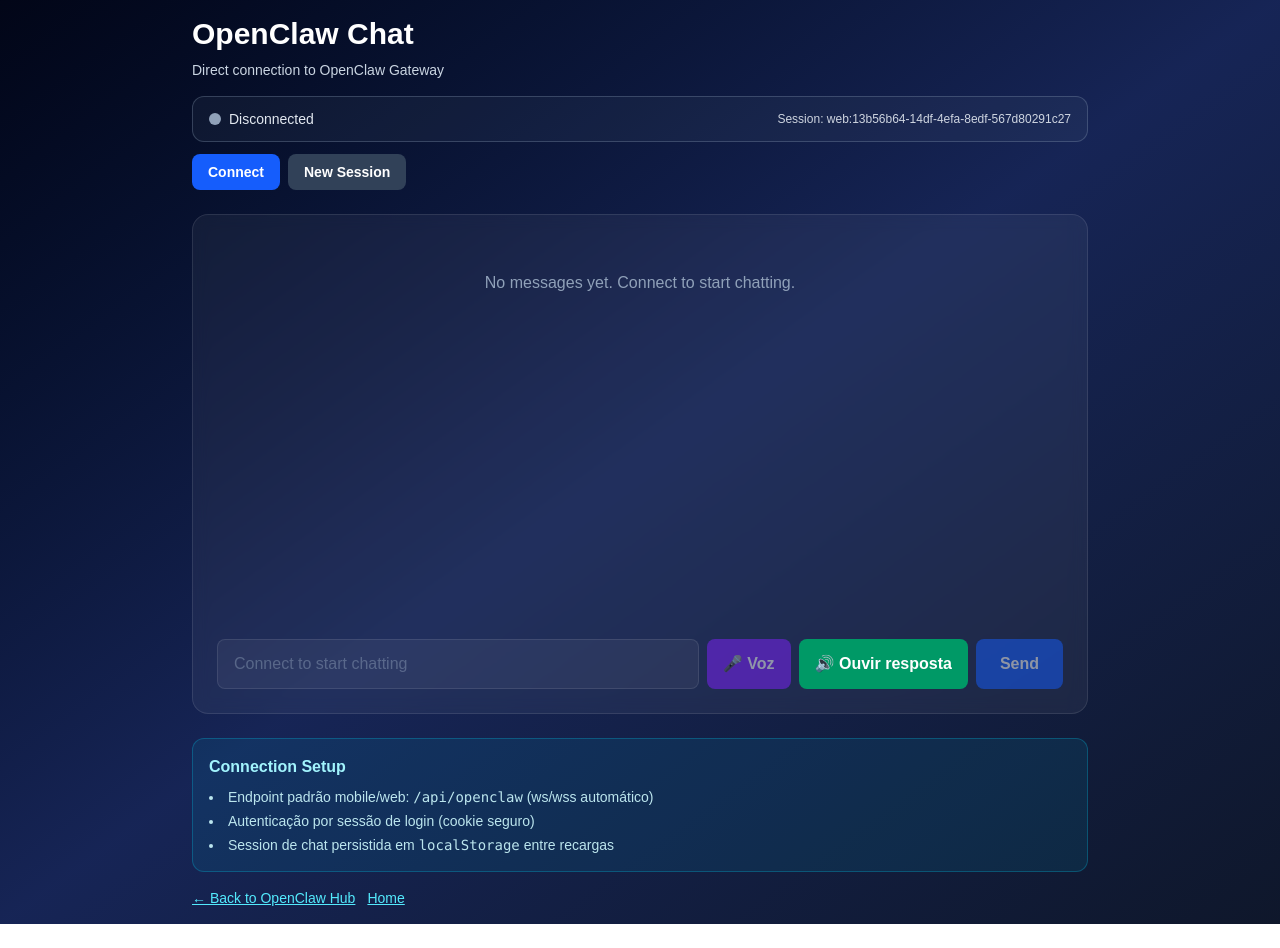
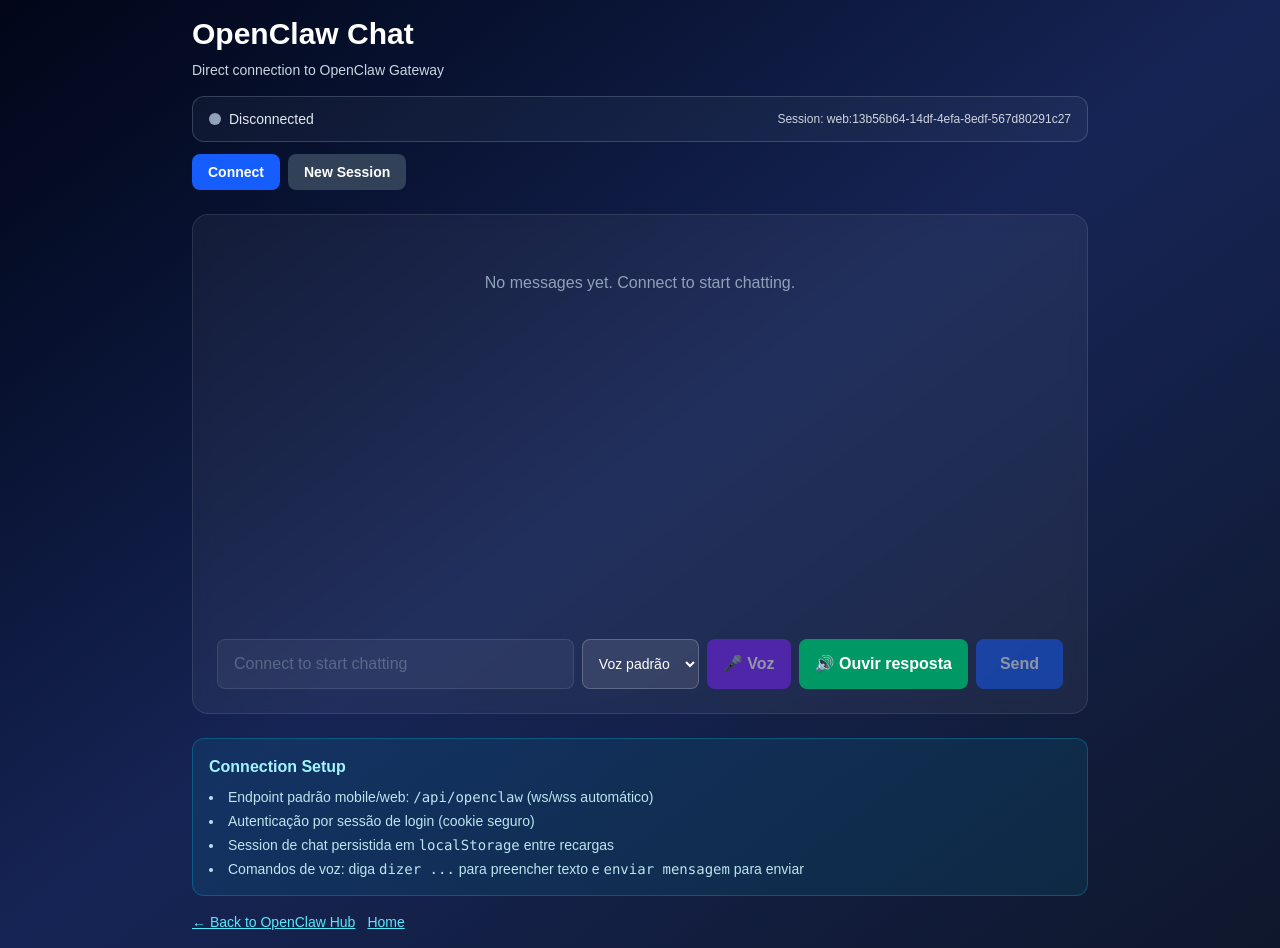
Before and after one commit to hebertpaes/hebertpaes-portfolio, a Next.js app: page /openclaw/chat in a window 1280 px wide. Before the commit the page ends 924 px from the top, so only its background shows below. Built offline with nearby package versions, Linux system fonts and the light colour scheme.

Commit message:
feat: add voice commands and selectable TTS voices in chat assistant

```diff
--- a/app/openclaw/chat/page.tsx
+++ b/app/openclaw/chat/page.tsx
@@ -21,6 +21,8 @@ export default function OpenClawChat() {
   const [connectionStatus, setConnectionStatus] = useState<ConnectionStatus>("disconnected");
   const [sessionId, setSessionId] = useState(DEFAULT_SESSION);
   const [isListening, setIsListening] = useState(false);
+  const [selectedVoice, setSelectedVoice] = useState("");
+  const [voices, setVoices] = useState<SpeechSynthesisVoice[]>([]);
 
   const wsRef = useRef<WebSocket | null>(null);
   const messagesEndRef = useRef<HTMLDivElement>(null);
@@ -83,6 +85,26 @@ export default function OpenClawChat() {
     localStorage.setItem(STORAGE_KEY, fresh);
     setSessionId(fresh);
   }, []);
+
+  useEffect(() => {
+    if (typeof window === "undefined" || !window.speechSynthesis) return;
+
+    const loadVoices = () => {
+      const list = window.speechSynthesis.getVoices();
+      setVoices(list);
+      if (!selectedVoice && list.length) {
+        const pt = list.find((v) => v.lang.toLowerCase().startsWith("pt"));
+        setSelectedVoice((pt || list[0]).name);
+      }
+    };
+
+    loadVoices();
+    window.speechSynthesis.onvoiceschanged = loadVoices;
+
+    return () => {
+      window.speechSynthesis.onvoiceschanged = null;
+    };
+  }, [selectedVoice]);
 
   const resetSession = () => {
     const fresh = createSessionId();
@@ -197,7 +219,25 @@ export default function OpenClawChat() {
     };
     recognition.onresult = (event: any) => {
       const transcript = event?.results?.[0]?.[0]?.transcript || "";
-      if (transcript) setInput(transcript);
+      if (!transcript) return;
+
+      const normalized = String(transcript).trim().toLowerCase();
+      if (normalized === "enviar mensagem" || normalized === "enviar") {
+        if (connected && input.trim()) {
+          const message = { type: "message", content: input, session: sessionId || DEFAULT_SESSION };
+          wsRef.current?.send(JSON.stringify(message));
+          setMessages((prev) => [...prev, { role: "user", content: input }]);
+          setInput("");
+        }
+        return;
+      }
+
+      if (normalized.startsWith("dizer ")) {
+        setInput(transcript.replace(/^dizer\s+/i, ""));
+        return;
+      }
+
+      setInput(transcript);
     };
 
     recognition.start();
@@ -212,6 +252,10 @@ export default function OpenClawChat() {
 
     const utterance = new SpeechSynthesisUtterance(lastAssistant.content);
     utterance.lang = "pt-BR";
+
+    const picked = voices.find((v) => v.name === selectedVoice);
+    if (picked) utterance.voice = picked;
+
     synth.cancel();
     synth.speak(utterance);
   };
@@ -295,6 +339,17 @@ export default function OpenClawChat() {
               disabled={!connected}
               className="flex-1 min-w-[220px] bg-white/10 border border-white/20 rounded-lg px-4 py-3 text-white placeholder-slate-400 focus:outline-none focus:ring-2 focus:ring-blue-500 disabled:opacity-50 disabled:cursor-not-allowed"
             />
+            <select
+              value={selectedVoice}
+              onChange={(e) => setSelectedVoice(e.target.value)}
+              className="bg-white/10 border border-white/20 rounded-lg px-3 py-3 text-sm"
+              title="Voz para leitura"
+            >
+              {voices.length === 0 && <option value="">Voz padrão</option>}
+              {voices.map((v) => (
+                <option key={v.name} value={v.name}>{v.name} ({v.lang})</option>
+              ))}
+            </select>
             <button
               type="button"
               onClick={startVoiceInput}
@@ -326,6 +381,7 @@ export default function OpenClawChat() {
             <li>Endpoint padrão mobile/web: <code>/api/openclaw</code> (ws/wss automático)</li>
             <li>Autenticação por sessão de login (cookie seguro)</li>
             <li>Session de chat persistida em <code>localStorage</code> entre recargas</li>
+            <li>Comandos de voz: diga <code>dizer ...</code> para preencher texto e <code>enviar mensagem</code> para enviar</li>
           </ul>
         </div>
 
```
